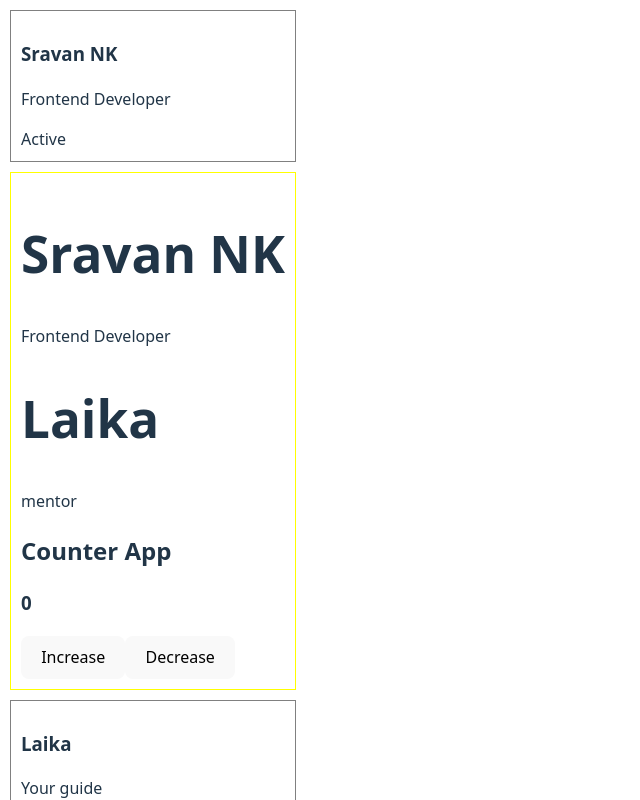
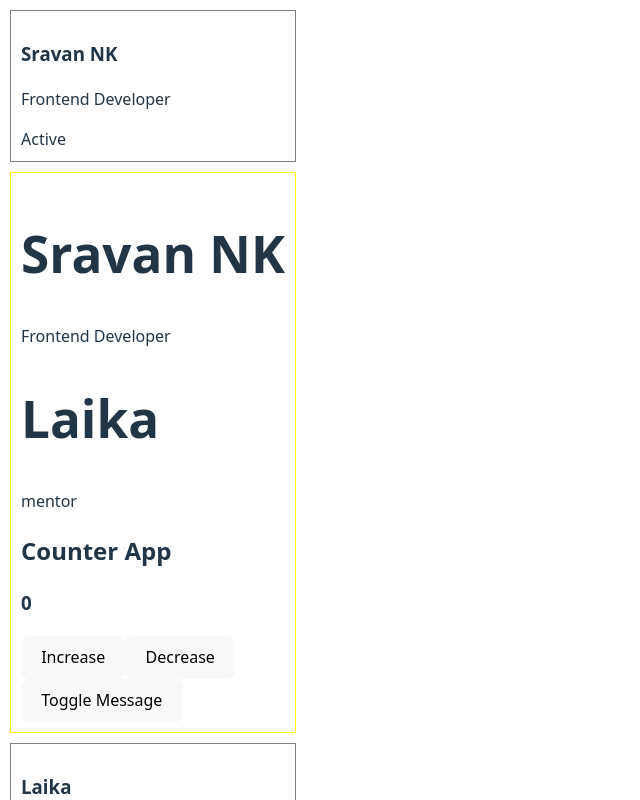
Before and after one commit to sravannk21/frontend-learning, a React (Vite) app in the folder React/react-app/: page / in a window 1280 px wide. Shown: the top 800 px of the page, without its empty margins (0-640 px from the left). Built offline with nearby package versions, Linux system fonts and the light colour scheme.

Commit message:
Added toggle componet with conditional rendering

```diff
--- a/React/react-app/src/App.jsx
+++ b/React/react-app/src/App.jsx
@@ -1,5 +1,6 @@
 import Profile from "./Profile";
 import Counter from "./counter";
+import Toggle from "./Toggle";
 function Card(props) {
   return (
     <div>
@@ -15,7 +16,9 @@ function Card(props) {
         <Profile name="Sravan NK" role="Frontend Developer"/>
         <Profile name="Laika" role="mentor"/>
         <Counter />
+        <Toggle/>
       </section>
+
     </div>
   );
 }
--- /dev/null
+++ b/React/react-app/src/Toggle.jsx
@@ -0,0 +1,12 @@
+import { useState } from "react";
+
+function Toggle() {
+    const [isVisible, setIsVisible] = useState(false)
+    return(
+        <div>
+            <button onClick={() => setIsVisible(!isVisible)}>Toggle Message</button>
+            {isVisible && <p>Hello Sravan react is awesome!</p>}
+        </div>
+    )
+}
+export default Toggle
```
